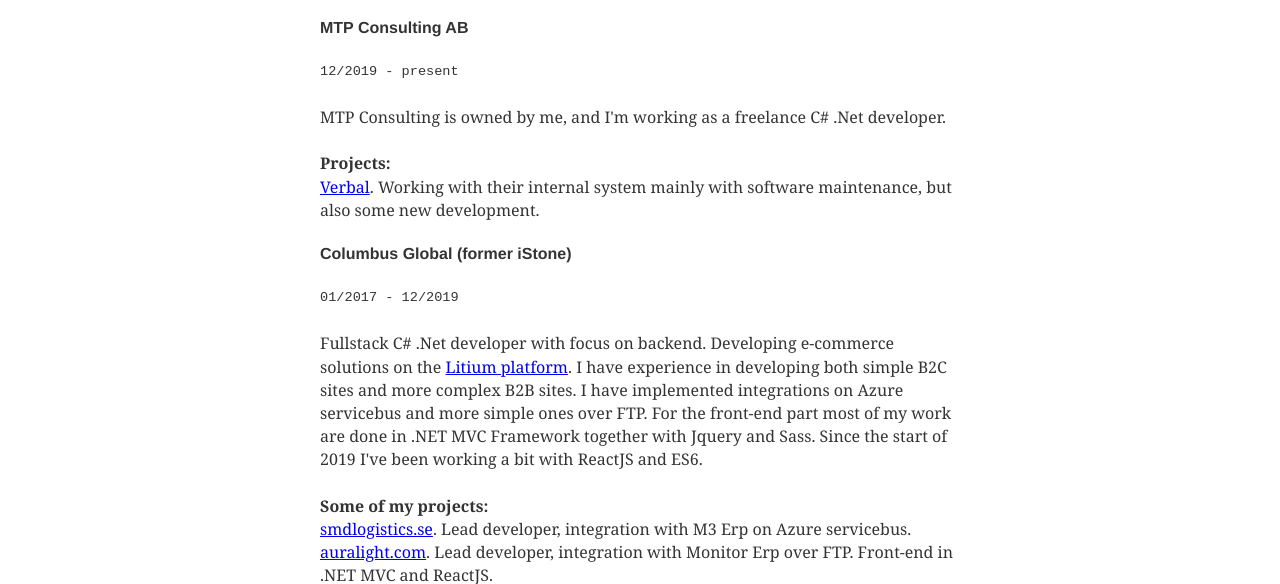
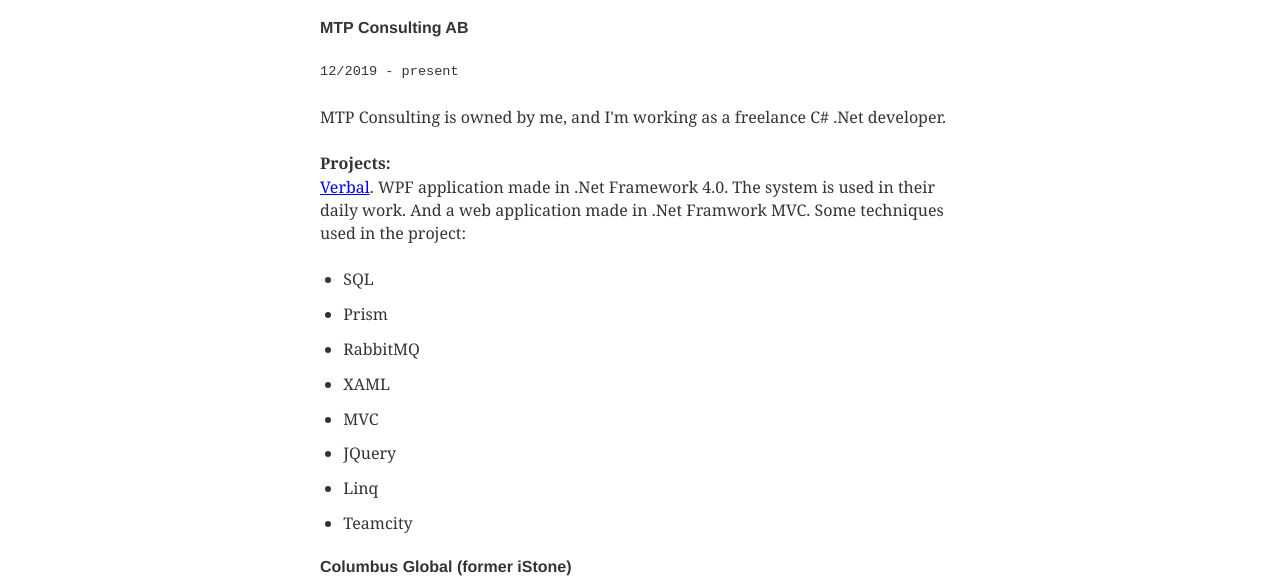
Before and after one commit to Totteperera/totteperera.se, a Gatsby site: page /cv in a window 1280 px wide. Shown: the part 233-817 px from the top of the page. Built offline with nearby package versions, Linux system fonts and the light colour scheme; Gatsby itself is replaced by a stand-in of ours; some packages are replaced by stand-ins of ours; code samples lack their colours.

Commit message:
update of cv

````diff
--- a/content/assets/cv.md
+++ b/content/assets/cv.md
@@ -13,7 +13,16 @@
 MTP Consulting is owned by me, and I'm working as a freelance C# .Net developer.
 
 <b>Projects:</b> <br/>
-<a href="https://verbal.se">Verbal</a>. Working with their internal system mainly with software maintenance, but also some new development.
+<a href="https://verbal.se">Verbal</a>. WPF application made in .Net Framework 4.0. The system is used in their daily work. And a web application made in .Net Framwork MVC. Some techniques used in the project:
+
+* SQL
+* Prism
+* RabbitMQ
+* XAML
+* MVC
+* JQuery
+* Linq
+* Teamcity
 
 #### Columbus Global (former iStone)
 ```
````
